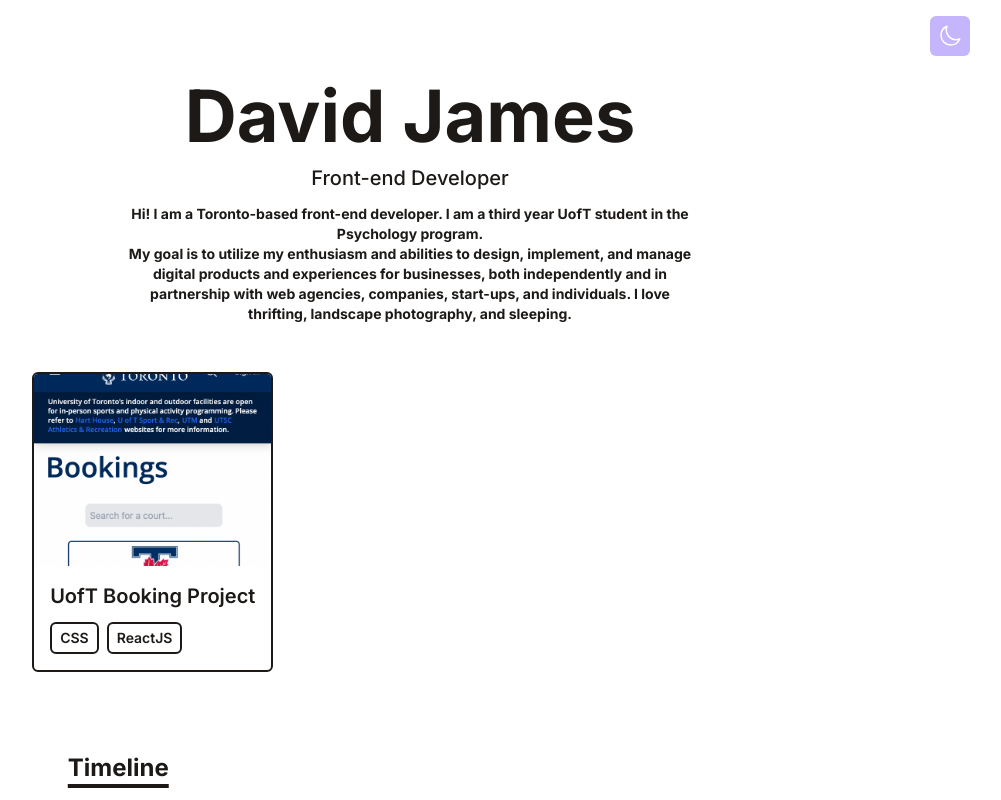
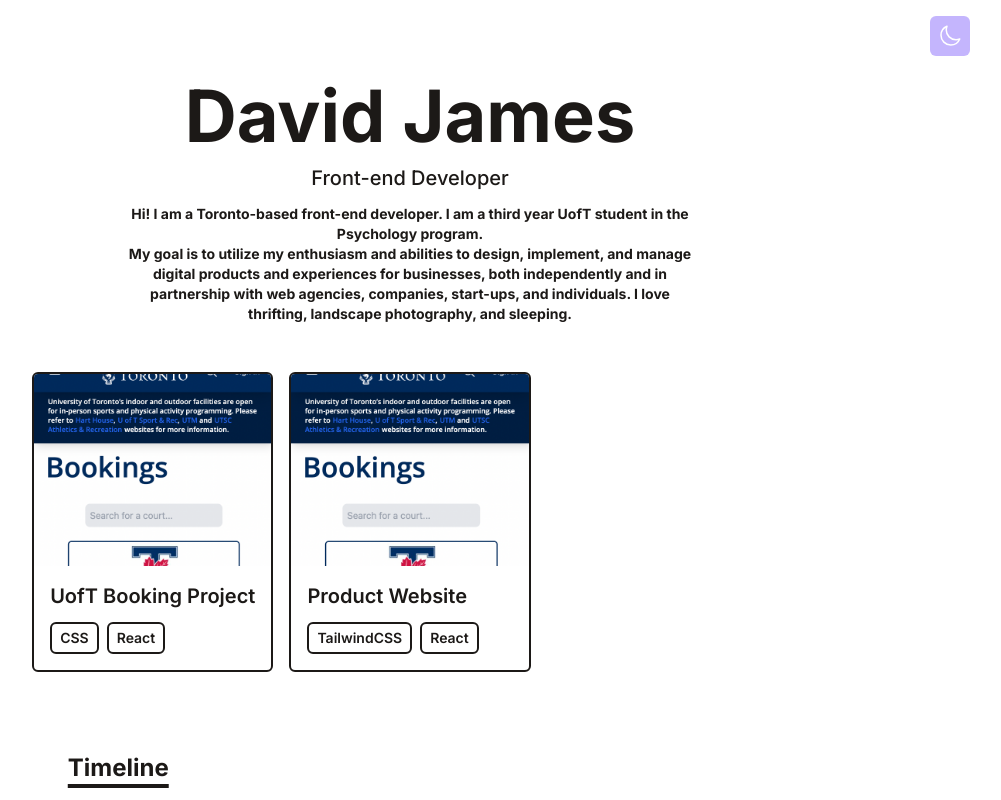
Before and after one commit to davidjamesdimalanta/minimalistic-portfolio, a React (Vite) app: page / in a window 1280 px wide. Shown: the top 800 px of the page, without its empty margins (230-1231 px from the left). Built offline with nearby package versions, Linux system fonts and the light colour scheme.

Commit message:
Update portfolio.js

```diff
--- a/src/data/portfolio.js
+++ b/src/data/portfolio.js
@@ -2,7 +2,13 @@ export default [
     {
         title: 'UofT Booking Project',
         imgUrl: '/assets/bookingspreview.png',
-        stack: ['CSS','ReactJS'],
+        stack: ['CSS','React'],
         link: 'https://davidjamesuoftbookings.netlify.app/',
     },
+    {
+        title: 'Product Website',
+        imgUrl: '/assets/bookingspreview.png',
+        stack: ['TailwindCSS','React'],
+        link: 'https://davidjamesdimalanta-product-website.netlify.app',
+    },
 ]
```
